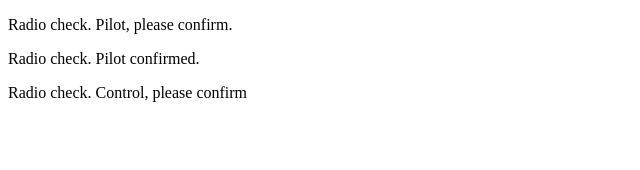
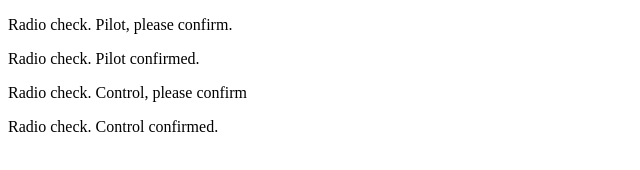
Before and after one commit to ManishaRB/communication-log, a plain HTML site: page index.html in a window 1280 px wide. Shown: the whole page, without its empty margins (0-640 px from the left). Drawn offline with Linux system fonts and the light colour scheme.

Commit message:
I added something

```diff
--- a/index.html
+++ b/index.html
@@ -4,5 +4,6 @@
       <p>Radio check. Pilot, please confirm.</p>
       <p>Radio check. Pilot confirmed.</p>
       <p>Radio check. Control, please confirm</p>
+      <p>Radio check. Control confirmed.</p>
    </body>
 </html>
```
